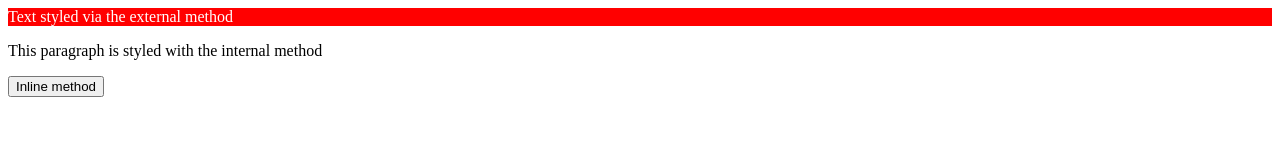
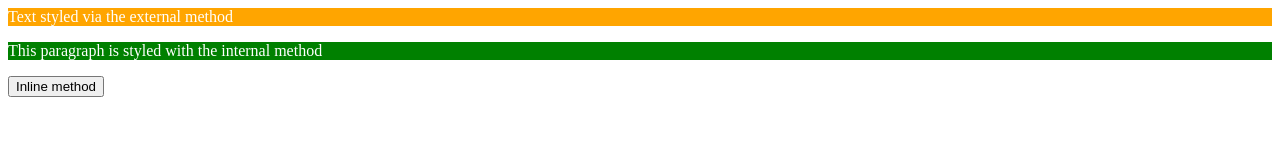
Before and after one commit to luci-majercakova/odin-recipes, a plain HTML site: page a-folder/css-test.html in a window 1280 px wide. Drawn offline with Linux system fonts and the light colour scheme; files that its build step writes are made by us from their sources.

Commit message:
changes in css

```diff
--- a/a-folder/css-test.html
+++ b/a-folder/css-test.html
@@ -4,10 +4,17 @@
     <meta charset="UTF-8">
     <meta name="viewport" content="width=device-width, initial-scale=1.0">
     <link rel="stylesheet" href="styles.css">
+    <style>
+        p {
+            background-color: green;
+            color: white;
+            font-size: 18;
+        }
+    </style>
     <title>CSS test</title>
 </head>
 <body>
-    <div>Text styled via the external method</div>
+    <div style="color: white; background-color: orange; font-size: 18;">Text styled via the external method</div>
     <p>This paragraph is styled with the internal method</p>
     <button>Inline method</button>
 </body>
--- a/styles.css
+++ b/styles.css
@@ -1,6 +1,7 @@
 div {
     color: white;
     background-color: red;
+    font-size: 32
 }
 h1 {
     color: purple;
```
